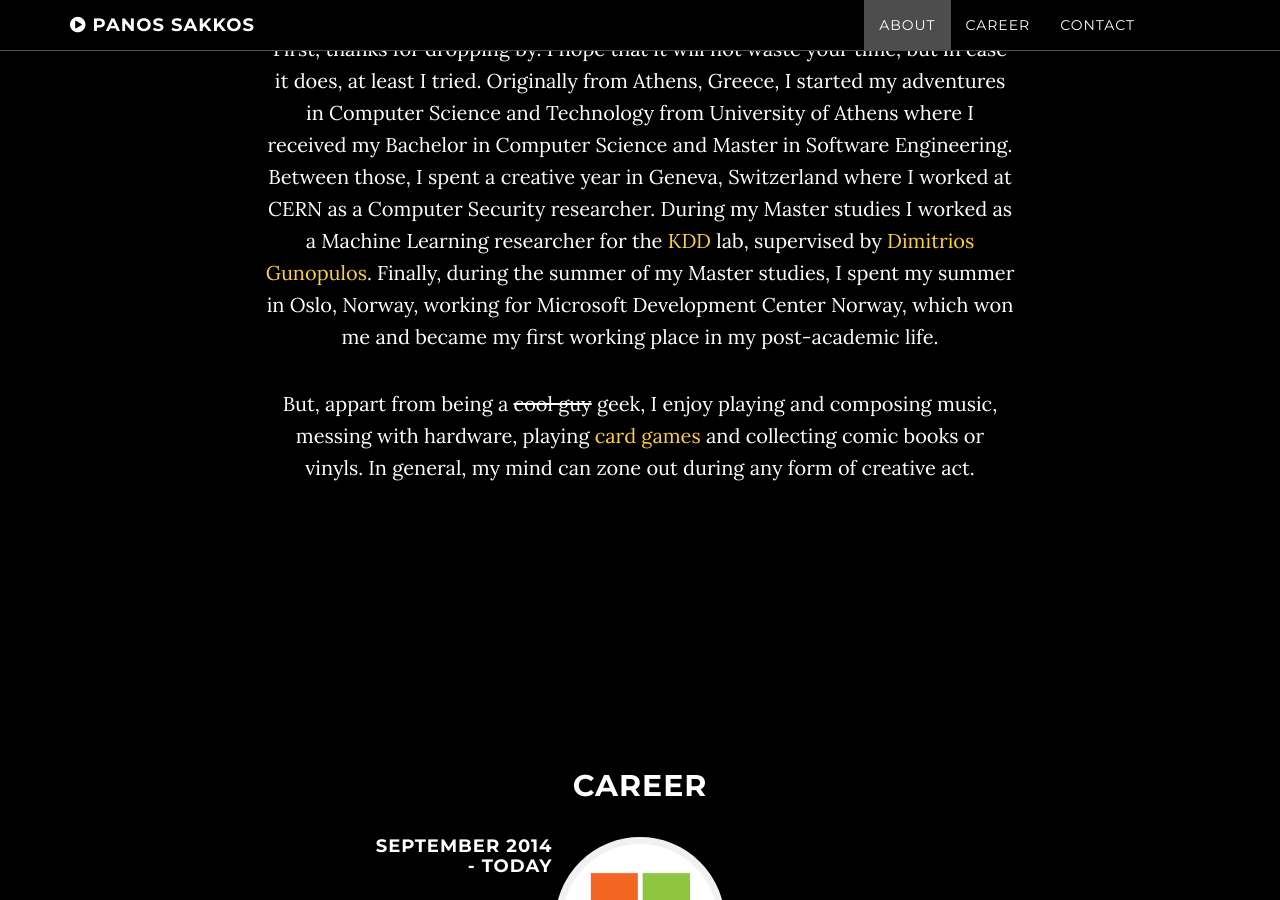
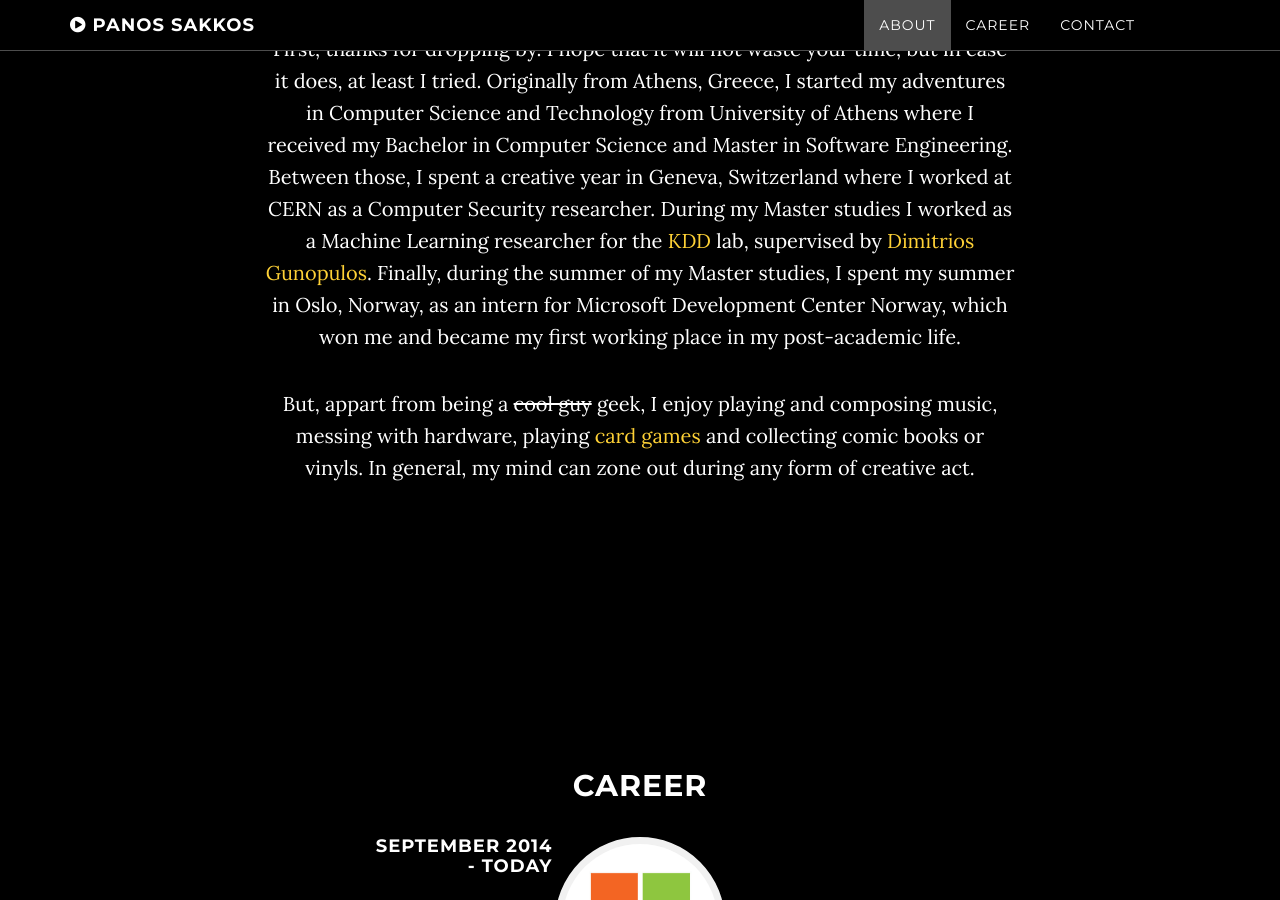
Before and after one commit to le4ker/blog, a Jekyll site: the page built from index.html, in a window 1280 px wide and 900 px high, scrolled down 1284 px. Built offline with Jekyll 4.4.1, drawn with Linux system fonts in a browser that asks for light colours.

Commit message:
about update

```diff
--- a/about.html
+++ b/about.html
@@ -7,6 +7,6 @@ title: About
 
 Panos often refers to himself in third person, but he doesn't enjoy playing this game while communicating in a <strike>written</strike> typed way.
 
-First, thanks for dropping by. I hope that it will not waste your time, but in case it does, at least I tried. Originally from Athens, Greece, I started my adventures in Computer Science and Technology from University of Athens where I received my Bachelor in Computer Science and Master in Software Engineering. Between those, I spent a creative year in Geneva, Switzerland where I worked at CERN as a Computer Security researcher. During my Master studies I worked as a Machine Learning researcher for the <a href="http://kddlab.di.uoa.gr/" target="_blank">KDD</a> lab, supervised by <a href="https://scholar.google.com/citations?user=PHJokEQAAAAJ&hl=en&oi=ao" target="_blank">Dimitrios Gunopulos</a>. Finally, during the summer of my Master studies, I spent my summer in Oslo, Norway, working for Microsoft Development Center Norway, which won me and became my first working place in my post-academic life.
+First, thanks for dropping by. I hope that it will not waste your time, but in case it does, at least I tried. Originally from Athens, Greece, I started my adventures in Computer Science and Technology from University of Athens where I received my Bachelor in Computer Science and Master in Software Engineering. Between those, I spent a creative year in Geneva, Switzerland where I worked at CERN as a Computer Security researcher. During my Master studies I worked as a Machine Learning researcher for the <a href="http://kddlab.di.uoa.gr/" target="_blank">KDD</a> lab, supervised by <a href="https://scholar.google.com/citations?user=PHJokEQAAAAJ&hl=en&oi=ao" target="_blank">Dimitrios Gunopulos</a>. Finally, during the summer of my Master studies, I spent my summer in Oslo, Norway, as an intern for Microsoft Development Center Norway, which won me and became my first working place in my post-academic life.
 
 But, appart from being a <strike>cool guy</strike> geek, I enjoy playing and composing music, messing with hardware, playing <a href="http://deck.tk/43TX9icn" target="_blank">card games</a> and collecting comic books or vinyls. In general, my mind can zone out during any form of creative act.
```
